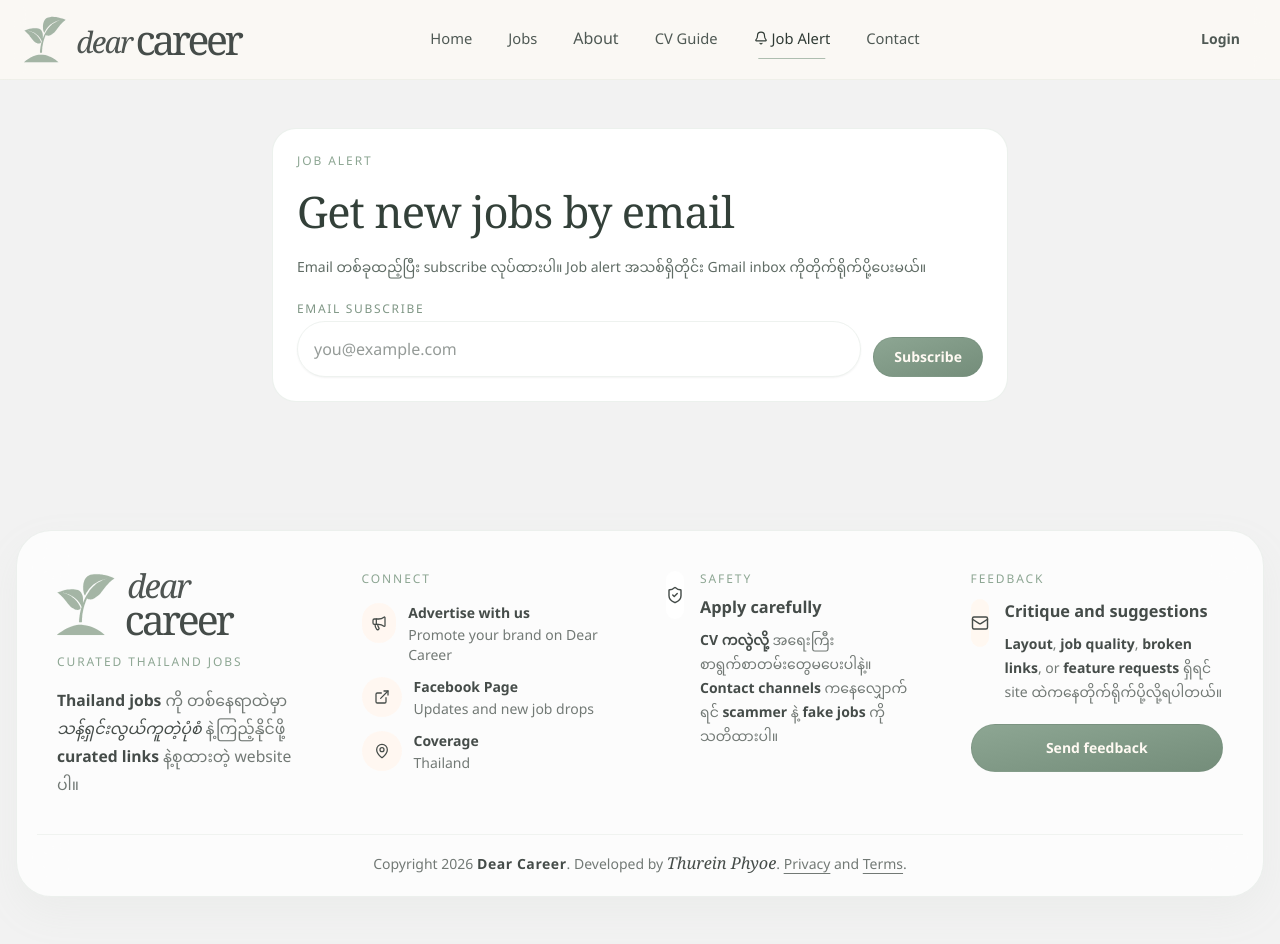
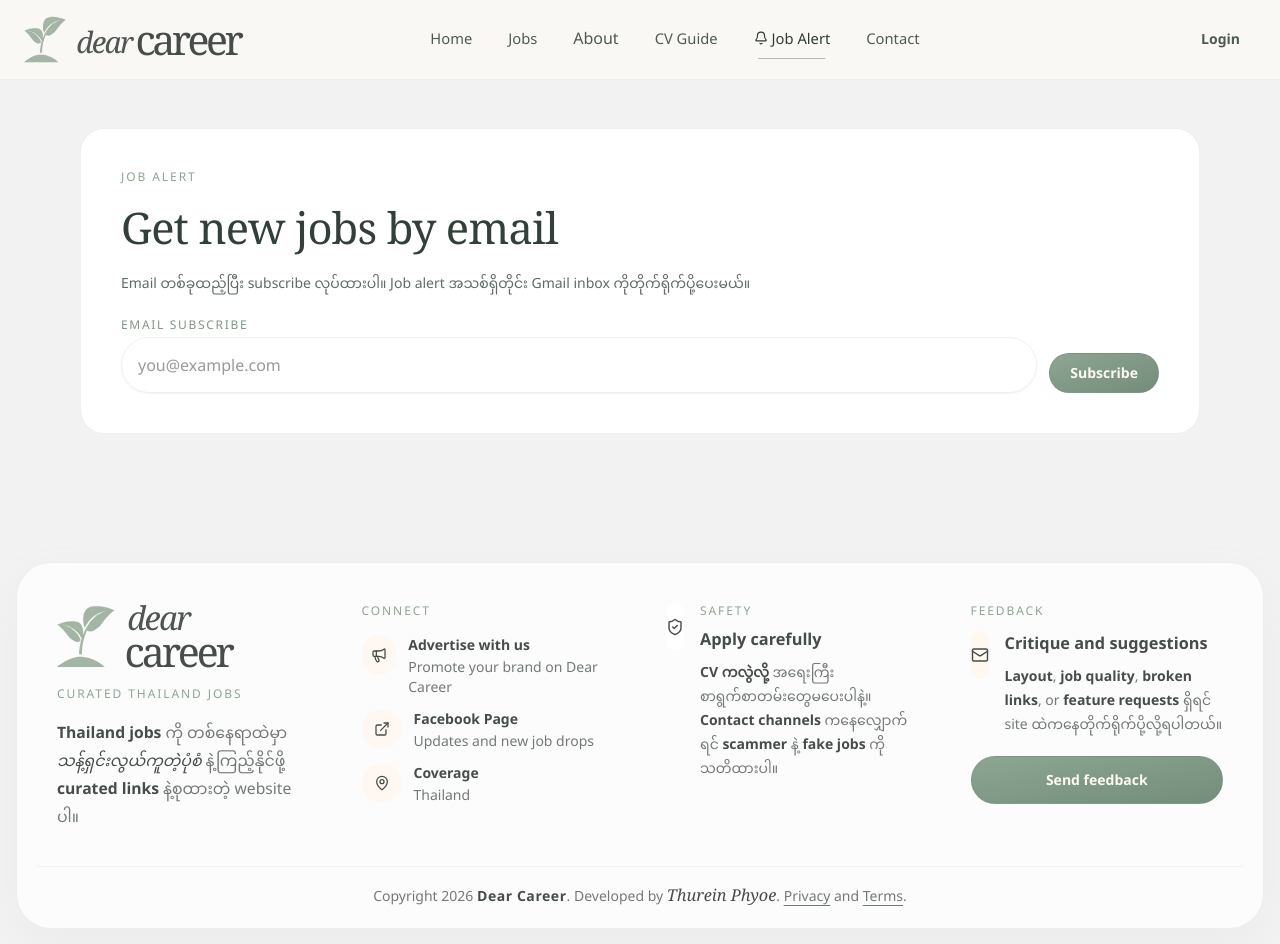
Before and after one commit to thureinphyoecoder/dear-career2, a Next.js app in the folder frontend/: page /job-alert in a window 1280 px wide. Shown: the top 944 px of the page. Before the commit the page ends 917 px from the top, so only its background shows below. Built offline with nearby package versions, Linux system fonts and the light colour scheme; no server answers.

Commit message:
Widen job alert page container for desktop layout

```diff
--- a/frontend/app/(public)/job-alert/page.tsx
+++ b/frontend/app/(public)/job-alert/page.tsx
@@ -19,8 +19,8 @@ export const metadata: Metadata = {
 
 export default function JobAlertPage() {
   return (
-    <main className="mx-auto grid max-w-3xl gap-5 px-4 pb-20 pt-32">
-      <section className="grid gap-5 rounded-[1.5rem] border border-[rgba(160,183,164,0.2)] bg-white p-6">
+    <main className="mx-auto grid w-full max-w-6xl gap-6 px-4 pb-20 pt-32">
+      <section className="grid gap-5 rounded-[1.5rem] border border-[rgba(160,183,164,0.2)] bg-white p-6 md:p-8 lg:p-10">
         <p className="m-0 text-xs uppercase tracking-[0.16em] text-[#8da693]">Job Alert</p>
         <h1 className="m-0 font-serif text-[clamp(1.8rem,3.4vw,2.8rem)] leading-[1.02] tracking-[-0.02em] text-[#334039]">
           Get new jobs by email
```
